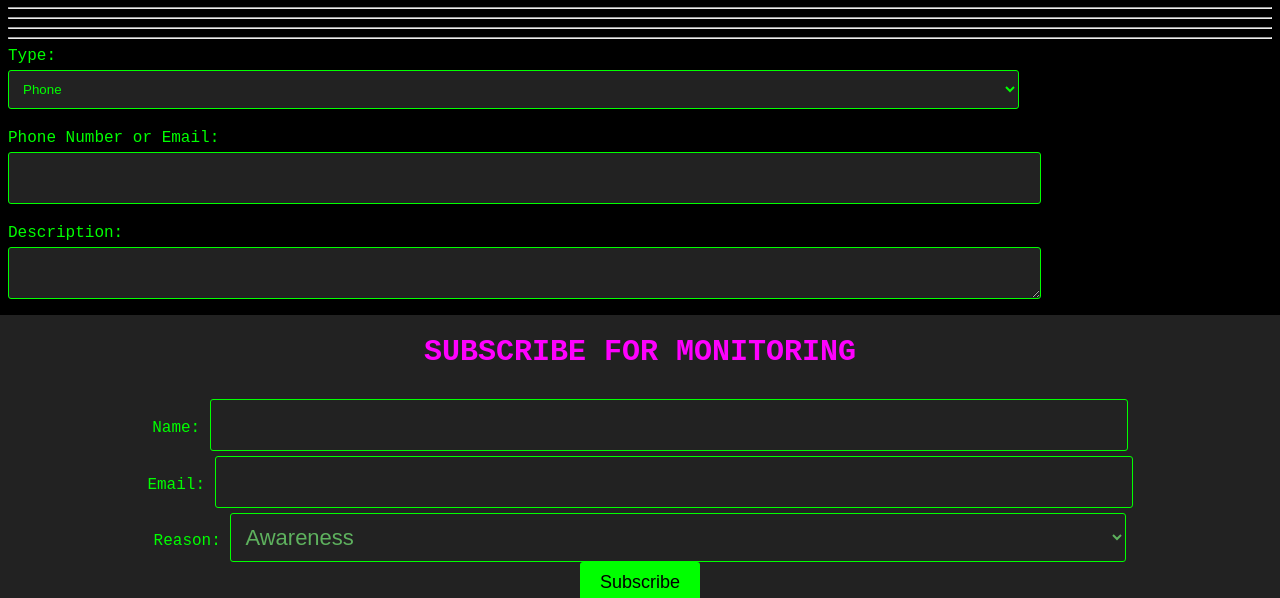
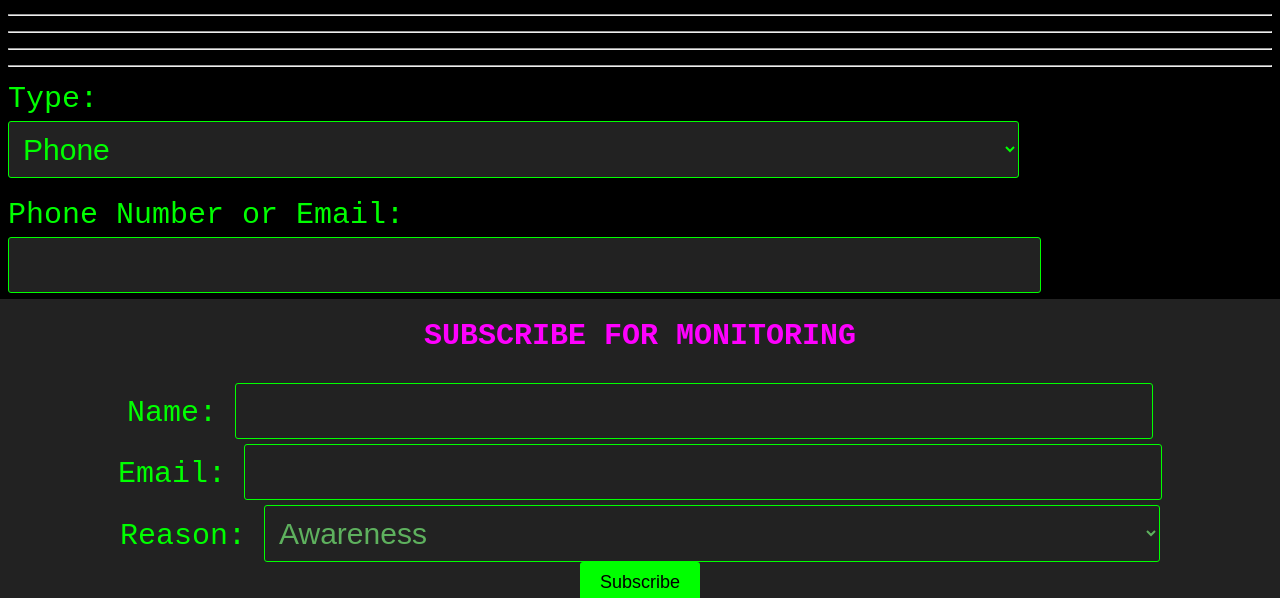
Before and after one commit to amerazo/employee_checker, a React (Vite) app in the folder frontend/: page /phishing in a window 1280 px wide. Shown: the part 197-795 px from the top of the page. Built offline with nearby package versions, Linux system fonts and the light colour scheme; no server answers.

Commit message:
test deployment

```diff
--- a/frontend/src/components/PhishingForm/styles.css
+++ b/frontend/src/components/PhishingForm/styles.css
@@ -17,6 +17,7 @@
   .custom-input[type="textarea"],
   .custom-input select {
     width: 80%;
+    font-size: 30px;
   }
 
 
--- a/frontend/src/components/SubscriptionForm/styles.css
+++ b/frontend/src/components/SubscriptionForm/styles.css
@@ -6,5 +6,5 @@
     border: 1px solid #00ff00;
     background-color: #222;
     color: #5eb15e;
-    font-size: 22px;
+    font-size: 30px;
   }
--- a/frontend/src/index.css
+++ b/frontend/src/index.css
@@ -2,6 +2,7 @@ body {
   background-color: #000;
   color: #00ff00;
   font-family: 'Courier New', monospace;
+  font-size: 30px;
 }
 
 .container {
@@ -10,7 +11,7 @@ body {
   padding: 20px;
   border: 2px solid #00ff00;
   border-radius: 5px;
-  min-height: 700px;
+  min-height: 800px;
 }
 
 .header, h2, h1 {
@@ -61,6 +62,7 @@ select {
   border-radius: 3px;
   background-color: #222;
   color: #00ff00;
+  font-size: 30px;
 }
 
 button {
```
Also changed, not shown: frontend/src/components/HomePage/index.jsx (+0 -36 lines), package.json (+4 -5 lines), 1 other file (tests, documents, lock files or other folders).
